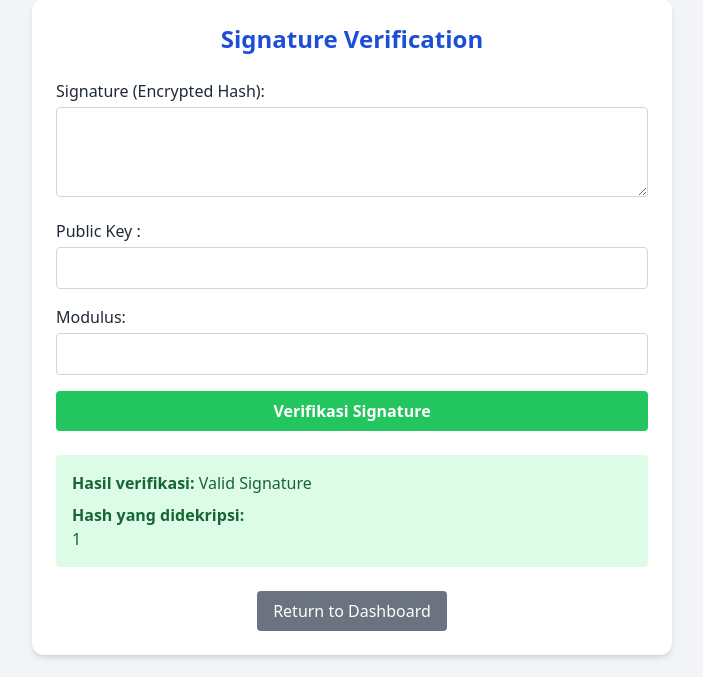
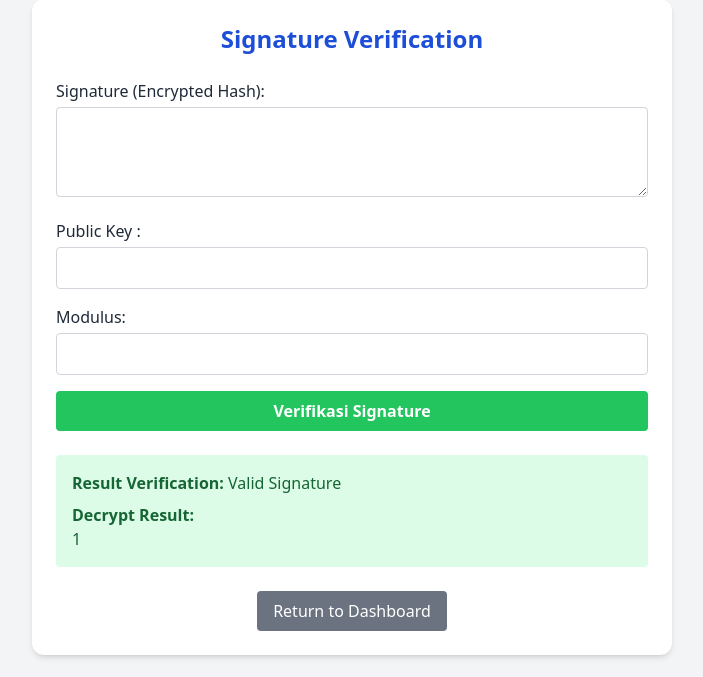
Before and after one commit to AgngPrasetyo/Digital_Signatures, a Flask app: page /verify_file in a window 1280 px wide. Shown: the part 41-718 px from the top of the page, without its empty margins (288-991 px from the left). Run offline with Flask 3, Linux system fonts and the light colour scheme; the visitor is signed in with stand-in values (Sample User, id 1); some libraries are stand-ins or nearby versions.

Commit message:
change language and error message

```diff
--- a/templates/verifikasi_file.html
+++ b/templates/verifikasi_file.html
@@ -58,11 +58,11 @@
         {% if decrypted is not none %}
         <div class="mt-6 p-4 rounded {{ 'bg-green-100 text-green-800' if valid else 'bg-red-100 text-red-800' }}">
             {% if valid %}
-            <p><strong>Hasil verifikasi:</strong> Valid Signature  </p>
+            <p><strong>Result Verification:</strong> Valid Signature  </p>
             {% else %}
-            <p><strong>Hasil verifikasi:</strong> Invalid Signature </p>
+            <p><strong>Result Verification:</strong> Invalid Signature </p>
             {% endif %}
-            <p class="mt-2 break-words"><strong>Hash yang didekripsi:</strong><br>{{ decrypted }}</p>
+            <p class="mt-2 break-words"><strong>Decrypt Result:</strong><br>{{ decrypted }}</p>
         </div>
         {% endif %}
 
```
